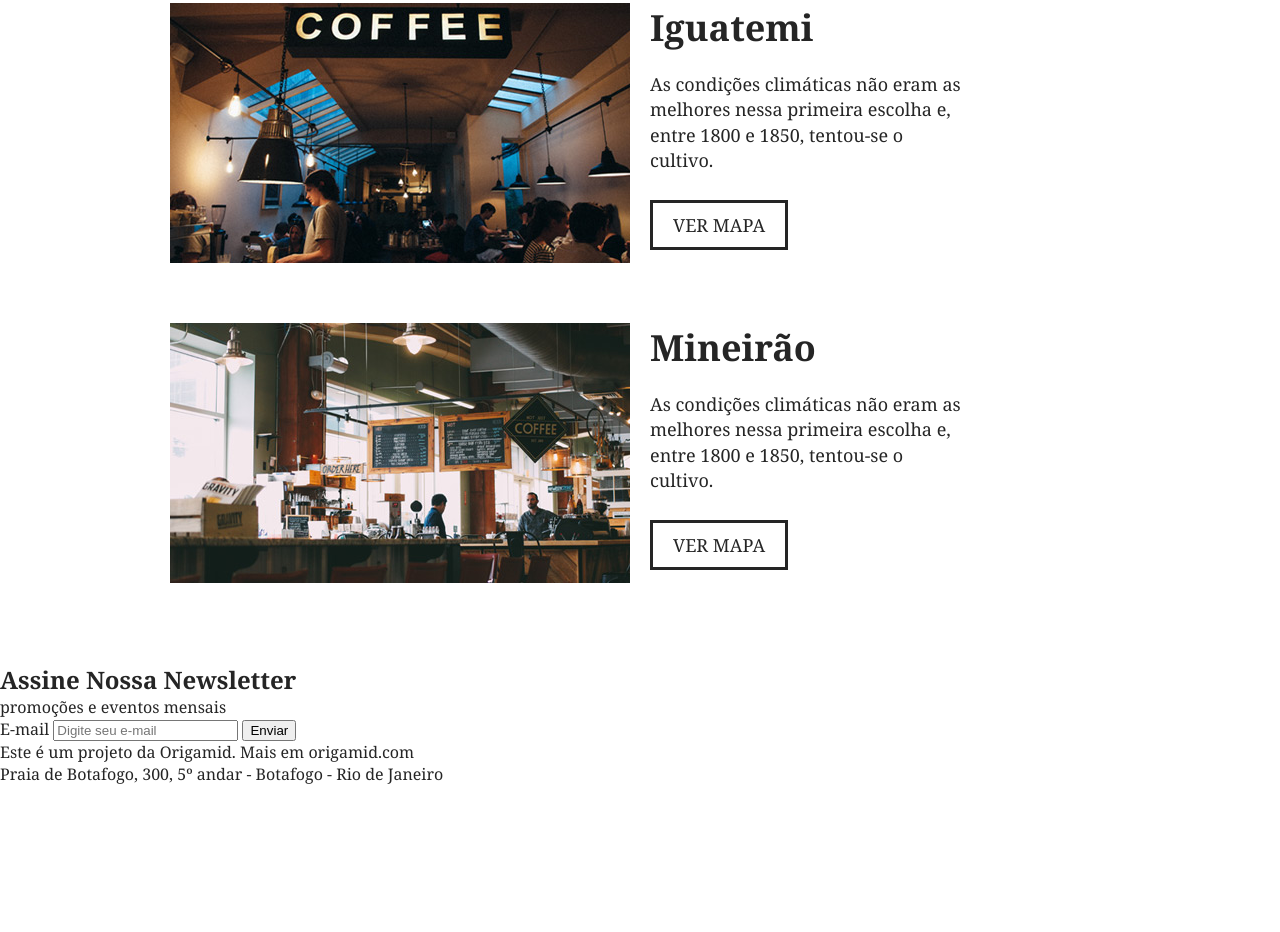
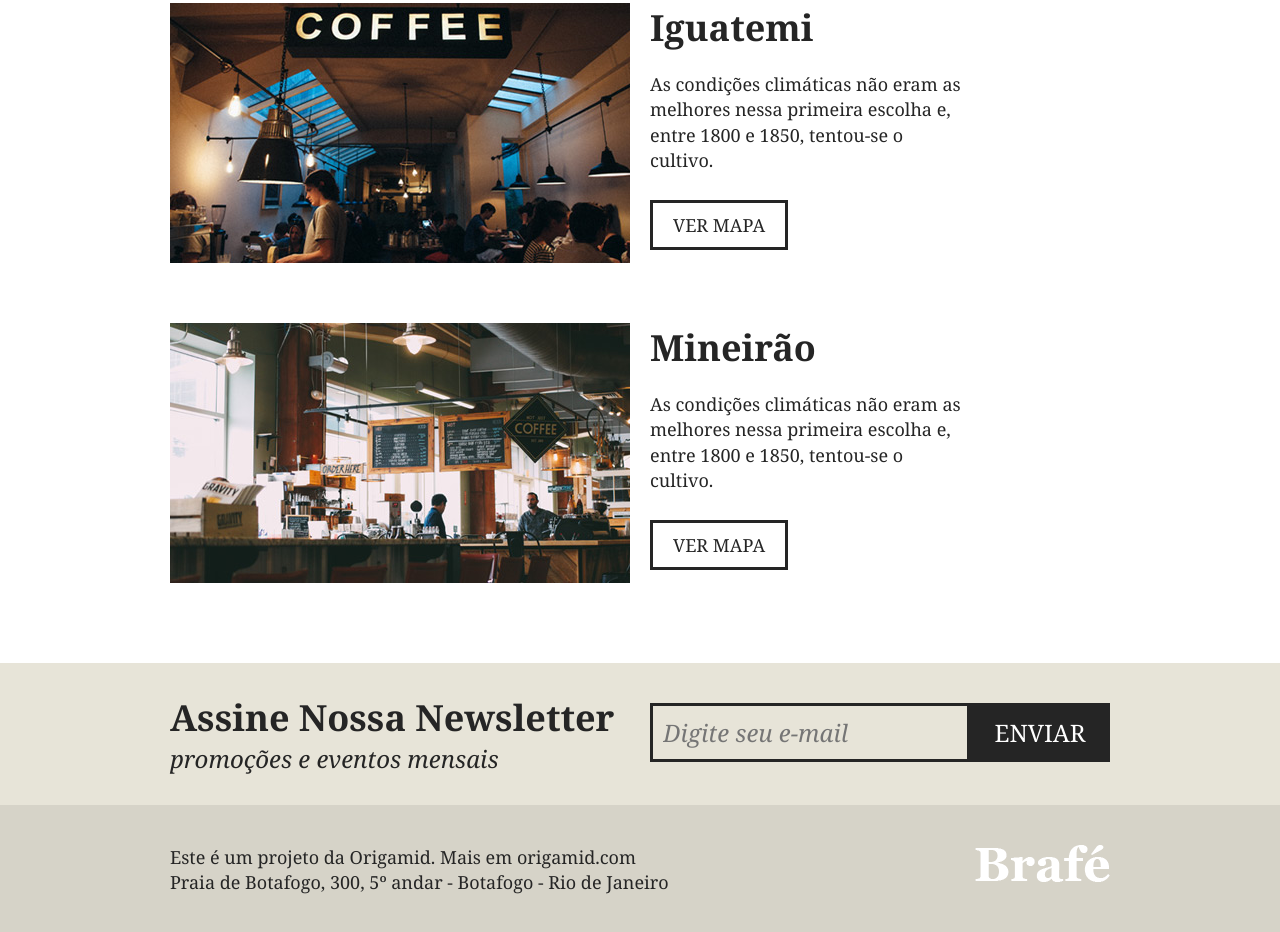
Before and after one commit to patriciasteinberg/brafe, a plain HTML site: page index.html in a window 1280 px wide. Shown: the part 2151-3083 px from the top of the page. Before the commit the page ends 2978 px from the top, so only its background shows below. Drawn offline with Linux system fonts and the light colour scheme.

Commit message:
Styling footer

```diff
--- a/css/style.css
+++ b/css/style.css
@@ -13,6 +13,10 @@ ul {
 body {
   font-family: Georgia, serif;
   color: #252525;
+}
+
+* {
+  box-sizing: border-box;
 }
 
 /* Menu */
@@ -271,3 +275,102 @@ h2.produtos-mineiro::before {
   border: 3px solid;
   padding: 10px 20px;
 }
+
+/* Assine */
+
+.assine {
+  background: #e7e4d8;
+  padding: 30px 0;
+}
+
+.assine-container {
+  max-width: 960px;
+  margin: 0 auto;
+}
+
+.assine-container::after,
+.assine-container::before {
+  content: "";
+  display: table;
+  clear: both;
+}
+
+.assine-info {
+  width: 460px;
+  margin: 0 10px;
+  float: left;
+}
+
+.assine-info h2 {
+  font-size: 2.25em;
+}
+
+.assine-info p {
+  font-size: 1.5em;
+  font-style: italic;
+}
+
+.assine form {
+  width: 460px;
+  margin: 10px 10px 0 10px;
+  float: left;
+}
+
+.assine form label {
+  display: none;
+}
+
+.assine input {
+  width: 320px;
+  background: none;
+  border: 3px solid #252525;
+  font-style: italic;
+  font-size: 1.5em;
+  font-family: Georgia, "Times New Roman", Times, serif;
+  padding: 10px;
+  float: left;
+}
+
+.assine button {
+  font-size: 1.5em;
+  font-family: Georgia, "Times New Roman", Times, serif;
+  text-transform: uppercase;
+  color: #fff;
+  width: 140px;
+  padding: 13px 0;
+  background: #252525;
+  border: none;
+  cursor: pointer;
+}
+
+/* Footer */
+
+.footer {
+  background: #d6d3c8;
+  padding: 40px 0;
+}
+
+.footer-container {
+  max-width: 960px;
+  margin: 0 auto;
+}
+
+.footer p {
+  float: left;
+  margin: 0 10px;
+  font-size: 1.125em;
+  line-height: 1.4em;
+}
+
+.footer-container::before,
+.footer-container::after {
+  content: "";
+  display: table;
+  clear: both;
+}
+
+.footer img {
+  float: right;
+  margin: 0 10px;
+  display: block;
+}
--- a/index.html
+++ b/index.html
@@ -115,9 +115,9 @@
       </div>
     </section>
 
-    <section>
-      <div>
-        <div>
+    <section class="assine">
+      <div class="assine-container">
+        <div class="assine-info">
           <h2>Assine Nossa Newsletter</h2>
           <p>promoções e eventos mensais</p>
         </div>
@@ -129,8 +129,8 @@
       </div>
     </section>
 
-    <footer>
-      <div>
+    <footer class="footer">
+      <div class="footer-container">
         <p>
           Este é um projeto da Origamid. Mais em origamid.com</br> Praia de Botafogo,
           300, 5º andar - Botafogo - Rio de Janeiro
```
